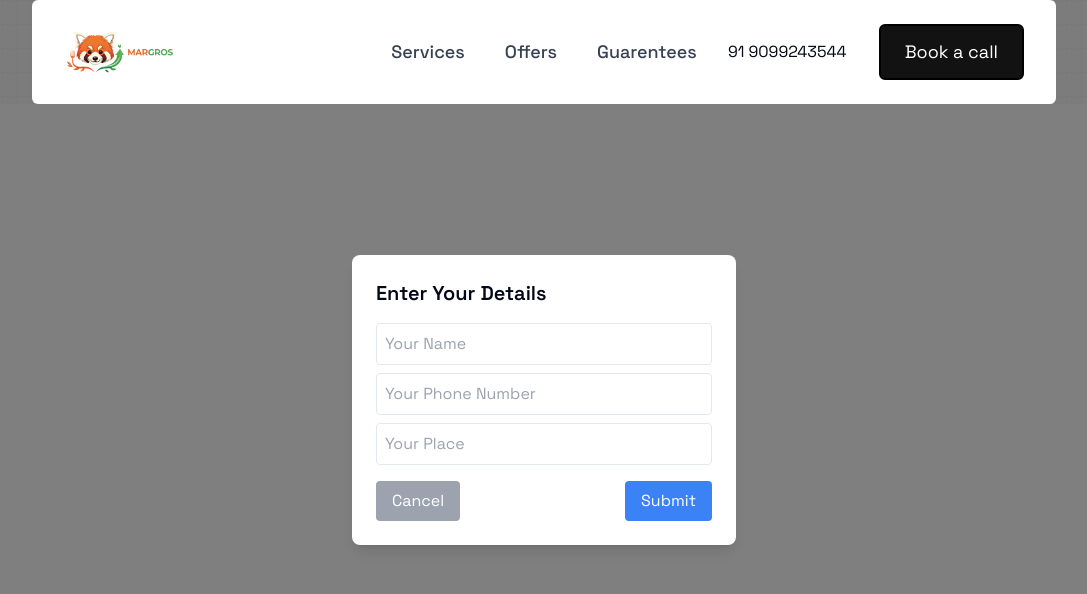
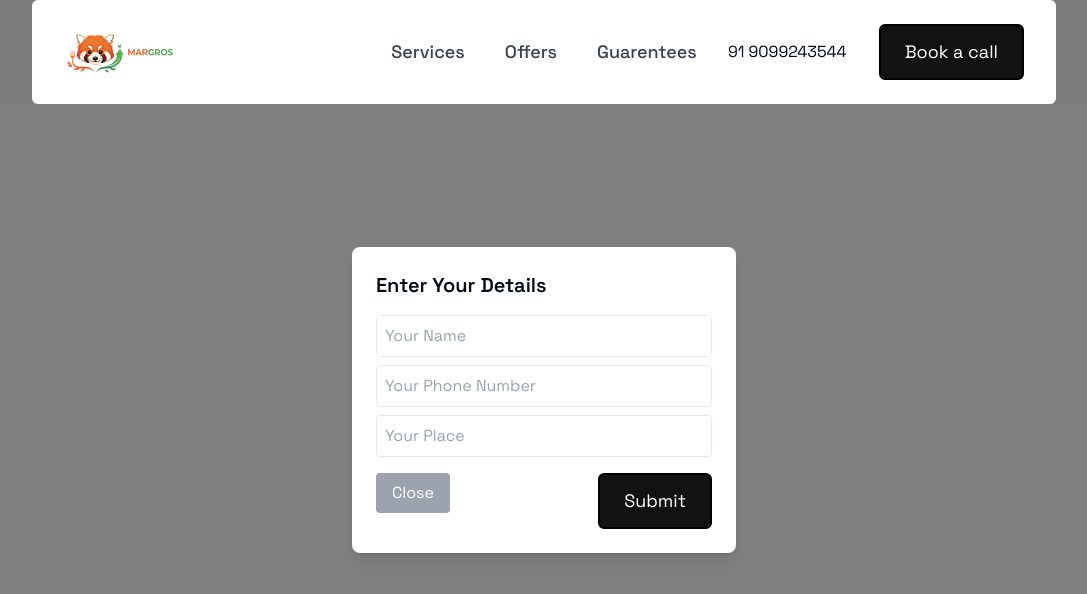
Before and after one commit to Margroms/portfolio, a Next.js app: page /offers in a window 1280 px wide. Shown: the top 594 px of the page, without its empty margins (96-1183 px from the left). Built offline with nearby package versions, Linux system fonts and the light colour scheme.

Commit message:
update 1.0

```diff
--- a/components/modals/dataCollection.tsx
+++ b/components/modals/dataCollection.tsx
@@ -1,5 +1,6 @@
 import React, { useState } from "react";
 import { createClient } from "@supabase/supabase-js";
+import Link from "next/link";
 
 const supabaseUrl: string = "https://yuumtxoddxjciwahmdrj.supabase.co";
 const supabaseKey: string = "eyJhbGciOiJIUzI1NiIsInR5cCI6IkpXVCJ9.eyJpc3MiOiJzdXBhYmFzZSIsInJlZiI6Inl1dW10eG9kZHhqY2l3YWhtZHJqIiwicm9sZSI6ImFub24iLCJpYXQiOjE3Mzg4MzY2MjgsImV4cCI6MjA1NDQxMjYyOH0.-wJE7PXyW-D_FPRGSwOrl6YuwP0IGvKiTeiesFW2dQY";
@@ -66,17 +67,34 @@ const DataCollectionModal: React.FC<DataCollectionModalProps> = ({ isOpen, onClo
             required
           />
           <div className="flex justify-between">
+          <Link href="/">
             <button
               type="button"
               className="bg-gray-400 text-white px-4 py-2 rounded"
               onClick={onClose}
               disabled={loading}
+
             >
-              Cancel
+
+                Close
+
             </button>
+            </Link>
             <button
               type="submit"
-              className="bg-blue-500 text-white px-4 py-2 rounded"
+              className="
+  py-3
+  px-6
+  text-lg
+  hover:bg-[#FFB982]
+  rounded-[6px]
+  border-2
+  border-black
+  text-white
+  bg-[#121212]
+  transition
+  duration-200
+     hover:shadow-[1px_1px_rgba(0,0,0),2px_2px_rgba(0,0,0),3px_3px_rgba(0,0,0),4px_4px_rgba(0,0,0),5px_5px_0px_0px_rgba(0,0,0)] dark:shadow-[1px_1px_rgba(255,255,255),2px_2px_rgba(255,255,255),3px_3px_rgba(255,255,255),4px_4px_rgba(255,255,255),5px_5px_0px_0px_rgba(255,255,255)] "
               disabled={loading}
             >
               {loading ? "Submitting..." : "Submit"}
```
